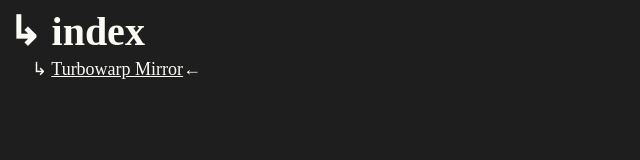
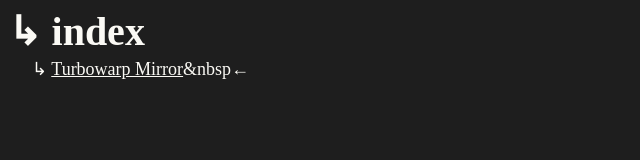
Before and after one commit to haydon7/inetindex, a plain HTML site: page index.html in a window 1280 px wide. In both pictures the pointer is over the element 652 px from the left and 69 px from the top of the page. Shown: the full height of the page, 0-640 px from the left. Drawn offline with Linux system fonts and the light colour scheme.

Commit message:
Update index.html

```diff
--- a/index.html
+++ b/index.html
@@ -11,7 +11,7 @@
       color: #FBFAF5;
     }
     p:hover:after{
-      content: "←";
+      content: "&nbsp←";
     }
     h3{
       font-size: 40px;
```
